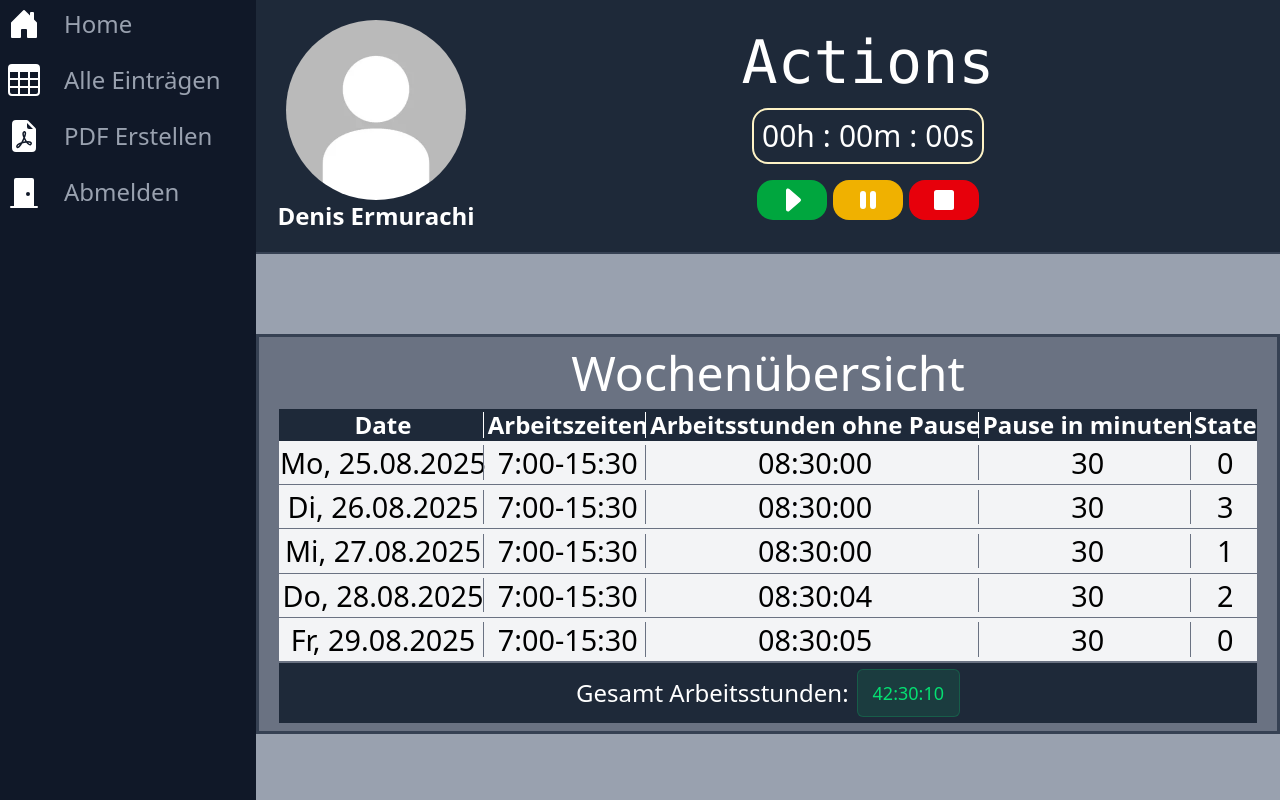
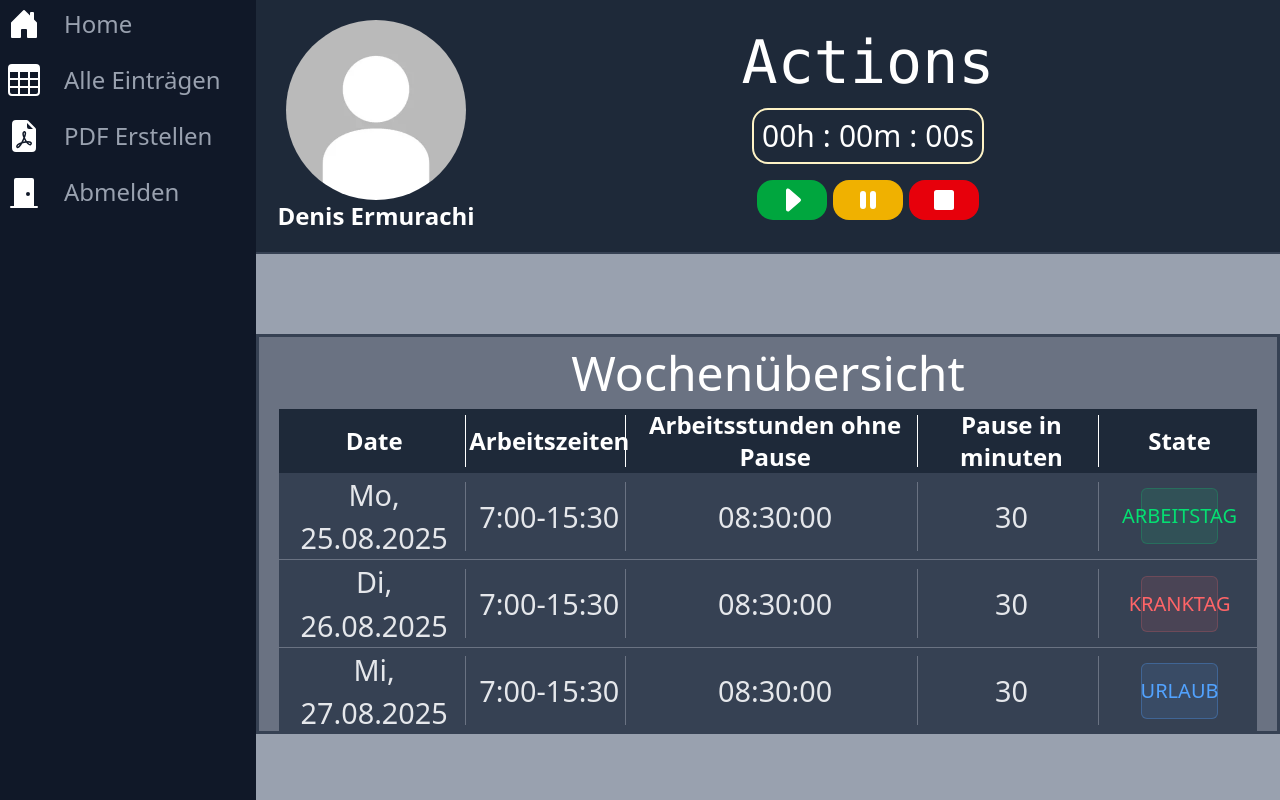
Before and after one commit to Denis80085/Time-Tracker, a React (Vite) app in the folder frontend/: page / in a window 1280 px wide. Built offline with nearby package versions, Linux system fonts and the light colour scheme.

Commit message:
State badges for table

```diff
--- a/frontend/src/components/Badge.tsx
+++ b/frontend/src/components/Badge.tsx
@@ -1,9 +1,9 @@
 import { type VariantProps, cva } from "class-variance-authority";
-import type { FC } from "react";
+import type { FC, HTMLAttributes } from "react";
 import { cn } from "../utils/helpers.ts";
 
 const badgeVarients = cva(
-  "inline-flex items-center rounded-md font-medium inset-ring",
+  "inline-flex items-center justify-center rounded-md font-medium inset-ring",
   {
     variants: {
       variant: {
@@ -19,6 +19,7 @@ const badgeVarients = cva(
         small: "px-2.5 py-0.5 text-xs h-8",
         medium: "px-3 py-1 text-sm h-10",
         large: "px-4 py-2 text-lg h-12",
+        huge: "px-5 py-2 text-xl h-14",
       },
     },
     defaultVariants: {
@@ -28,12 +29,27 @@ const badgeVarients = cva(
   },
 );
 
-interface BadgeProps extends VariantProps<typeof badgeVarients> {
+interface BadgeProps
+  extends VariantProps<typeof badgeVarients>,
+    HTMLAttributes<HTMLSpanElement> {
   text: string;
 }
 
-const Badge: FC<BadgeProps> = ({ variant, size, text }) => {
-  return <span className={cn(badgeVarients({ variant, size }))}>{text}</span>;
+const Badge: FC<BadgeProps> = ({
+  variant,
+  size,
+  text,
+  className,
+  ...props
+}) => {
+  return (
+    <span
+      className={cn(badgeVarients({ variant, size, className }))}
+      {...props}
+    >
+      {text}
+    </span>
+  );
 };
 
 export { Badge, badgeVarients };
--- a/frontend/src/components/Home/TableComponent/Table.tsx
+++ b/frontend/src/components/Home/TableComponent/Table.tsx
@@ -23,12 +23,14 @@ function Table<T extends object>({ Columns, Rows }: TableProps<T>) {
       <tbody className="h-6/7 text-center">
         {Rows.map((row, Rindex) => (
           <tr
-            className="bg-gray-100 text-[1.8rem] border-b border-gray-500"
+            className="bg-gray-700 text-[1.8rem] border-b border-gray-500 text-gray-200"
             key={Rindex}
           >
             {Columns.map((column, Cindex) => (
               <td className="relative" key={Cindex}>
-                {String(row[column.Accesor])}
+                {column.Render != null
+                  ? column.Render(row)
+                  : String(row[column.Accesor!])}
                 {Cindex < Columns.length - 1 && (
                   <div className="absolute right-0 top-[10%] h-[80%] w-1 border-l border-gray-500"></div>
                 )}
--- a/frontend/src/components/Home/TableComponent/TableModels/TableColumn.ts
+++ b/frontend/src/components/Home/TableComponent/TableModels/TableColumn.ts
@@ -1,6 +1,7 @@
 class TableColumn<T> {
   Name!: string;
-  Accesor!: keyof T;
+  Accesor?: keyof T;
+  Render?: (row: T) => React.ReactNode;
 }
 
 export { TableColumn };
--- a/frontend/src/components/Home/WeekOverView.tsx
+++ b/frontend/src/components/Home/WeekOverView.tsx
@@ -2,13 +2,14 @@ import DayType from "../../enums/DayType.ts";
 import Table from "./TableComponent/Table.tsx";
 import { TableColumn } from "./TableComponent/Table.tsx";
 import { Badge } from "../Badge.tsx";
+import { type ReactNode } from "react";
 
 type RowData = {
   date: string;
   workhours: string;
   worked: string;
   pause: number;
-  state: number;
+  state: ReactNode;
 };
 
 type DayData = {
@@ -30,7 +31,7 @@ function WeekOverView({ days }: WeekOverViewProps) {
     { Name: "Arbeitszeiten", Accesor: "workhours" },
     { Name: "Arbeitsstunden ohne Pause", Accesor: "worked" },
     { Name: "Pause in minuten", Accesor: "pause" },
-    { Name: "State", Accesor: "state" },
+    { Name: "State", Accesor: "state", Render: (row) => row.state },
   ];
 
   let TotalWorkedMS = 0;
@@ -46,13 +47,63 @@ function WeekOverView({ days }: WeekOverViewProps) {
     return `${hours.toString().padStart(2, "0")}:${minutes.toString().padStart(2, "0")}:${seconds.toString().padStart(2, "0")}`;
   }
 
+  const dayTypeToBadgeVariant = (dayType: DayType) => {
+    switch (dayType) {
+      case DayType.ARBEITSTAG:
+        return (
+          <Badge
+            text={"ARBEITSTAG"}
+            size={"huge"}
+            variant={"green"}
+            className="w-1/2"
+          />
+        );
+      case DayType.KRANKTAG:
+        return (
+          <Badge
+            text={"KRANKTAG"}
+            size={"huge"}
+            variant={"red"}
+            className="w-1/2"
+          />
+        );
+      case DayType.URLAUB:
+        return (
+          <Badge
+            text={"URLAUB"}
+            size={"huge"}
+            variant={"blue"}
+            className="w-1/2"
+          />
+        );
+      case DayType.FEIERTAG:
+        return (
+          <Badge
+            text={"FEIERTAG"}
+            size={"huge"}
+            variant={"indigo"}
+            className="w-1/2"
+          />
+        );
+      default:
+        return (
+          <Badge
+            text={"UNANGETRAGEN"}
+            size={"huge"}
+            variant={"gray"}
+            className="w-1/2"
+          />
+        );
+    }
+  };
+
   const Rows: RowData[] = days.map((day) => {
     return {
       date: day.date,
       workhours: day.workhours,
       worked: msToWorkTime(day.worked),
       pause: day.pause,
-      state: day.type,
+      state: dayTypeToBadgeVariant(day.type),
     };
   });
 
```
